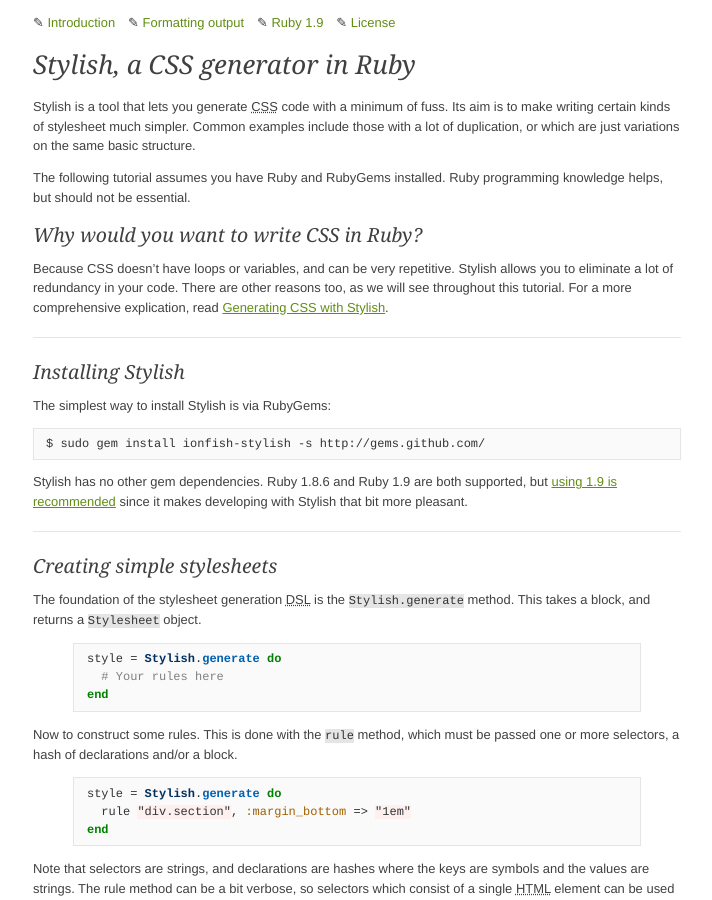
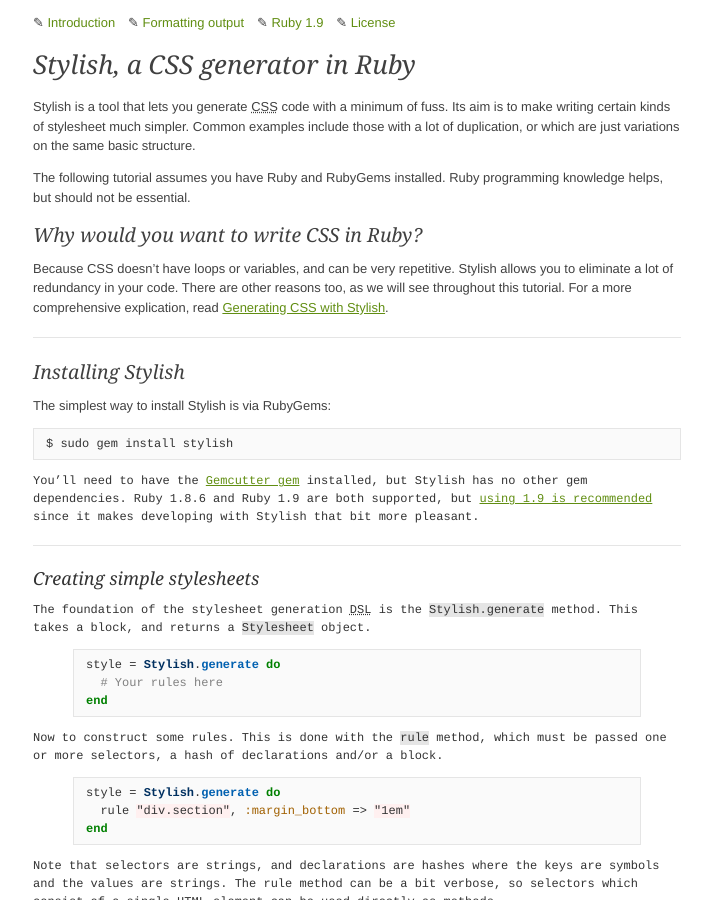
Before and after one commit to beastaugh/stylish, a Jekyll site: the page built from index.html, in a window 1280 px wide and 900 px high. Shown: the whole window, without its empty margins (283-995 px from the left). Built offline with Jekyll 4.4.1, drawn with Linux system fonts in a browser that asks for light colours.

Commit message:
Update installation instructions.

```diff
--- a/index.html
+++ b/index.html
@@ -34,12 +34,14 @@
 
   <p>The simplest way to install Stylish is via RubyGems:</p>
 
-  <pre class="code terminal"><code>sudo gem install ionfish-stylish -s http://gems.github.com/</code></pre>
+  <pre class="code terminal"><code>sudo gem install stylish</pre>
 
   <p>
-    Stylish has no other gem dependencies. Ruby 1.8.6 and Ruby 1.9 are both
-    supported, but <a href="ruby19.html">using 1.9 is recommended</a> since it
-    makes developing with Stylish that bit more pleasant.
+    You&#8217;ll need to have the <a href="http://gemcutter.org/">Gemcutter
+    gem</a> installed, but Stylish has no other gem dependencies. Ruby 1.8.6
+    and Ruby 1.9 are both supported, but <a href="ruby19.html">using 1.9 is
+    recommended</a> since it makes developing with Stylish that bit more
+    pleasant.
   </p>
 </div>
 
```
